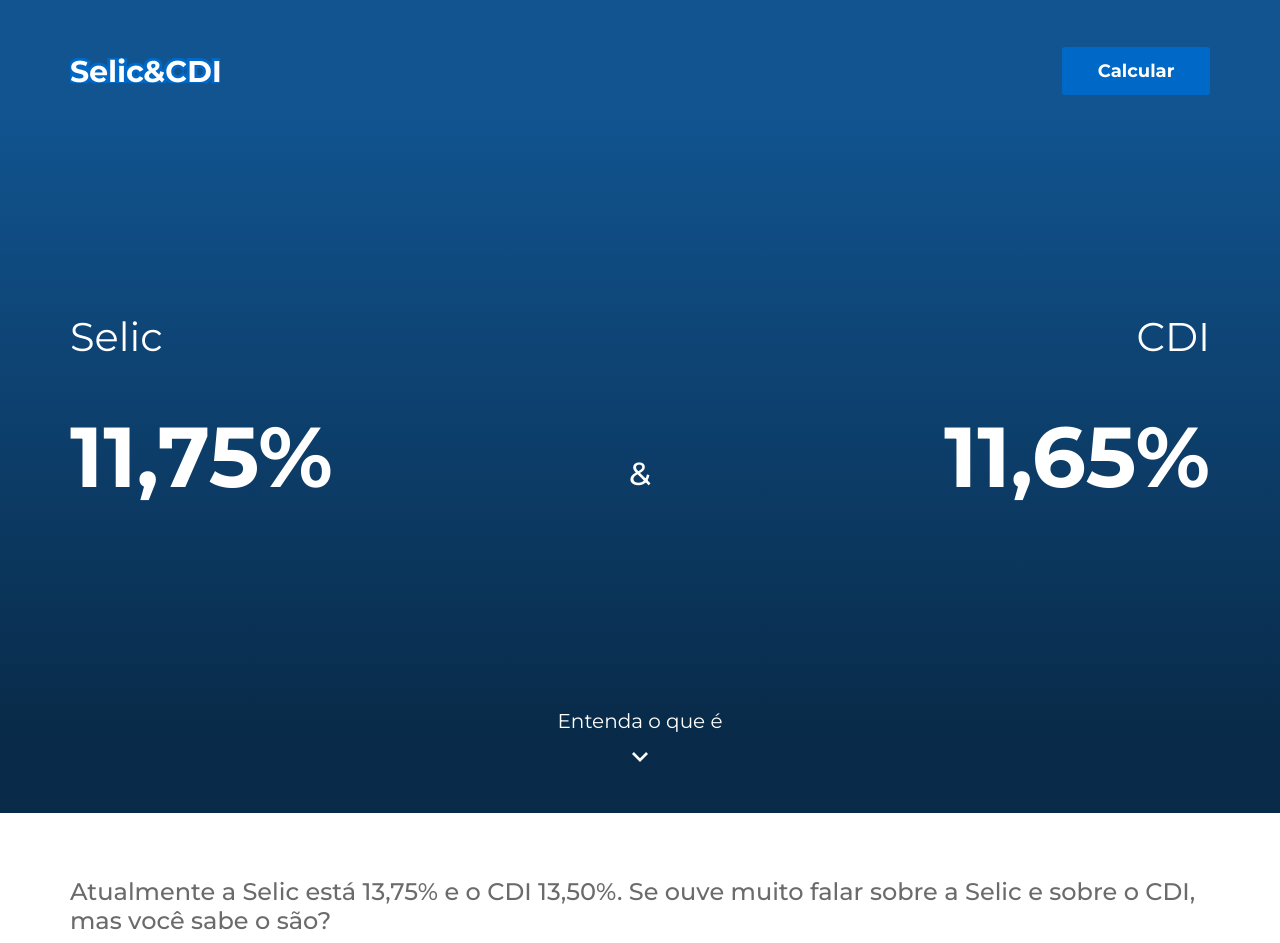
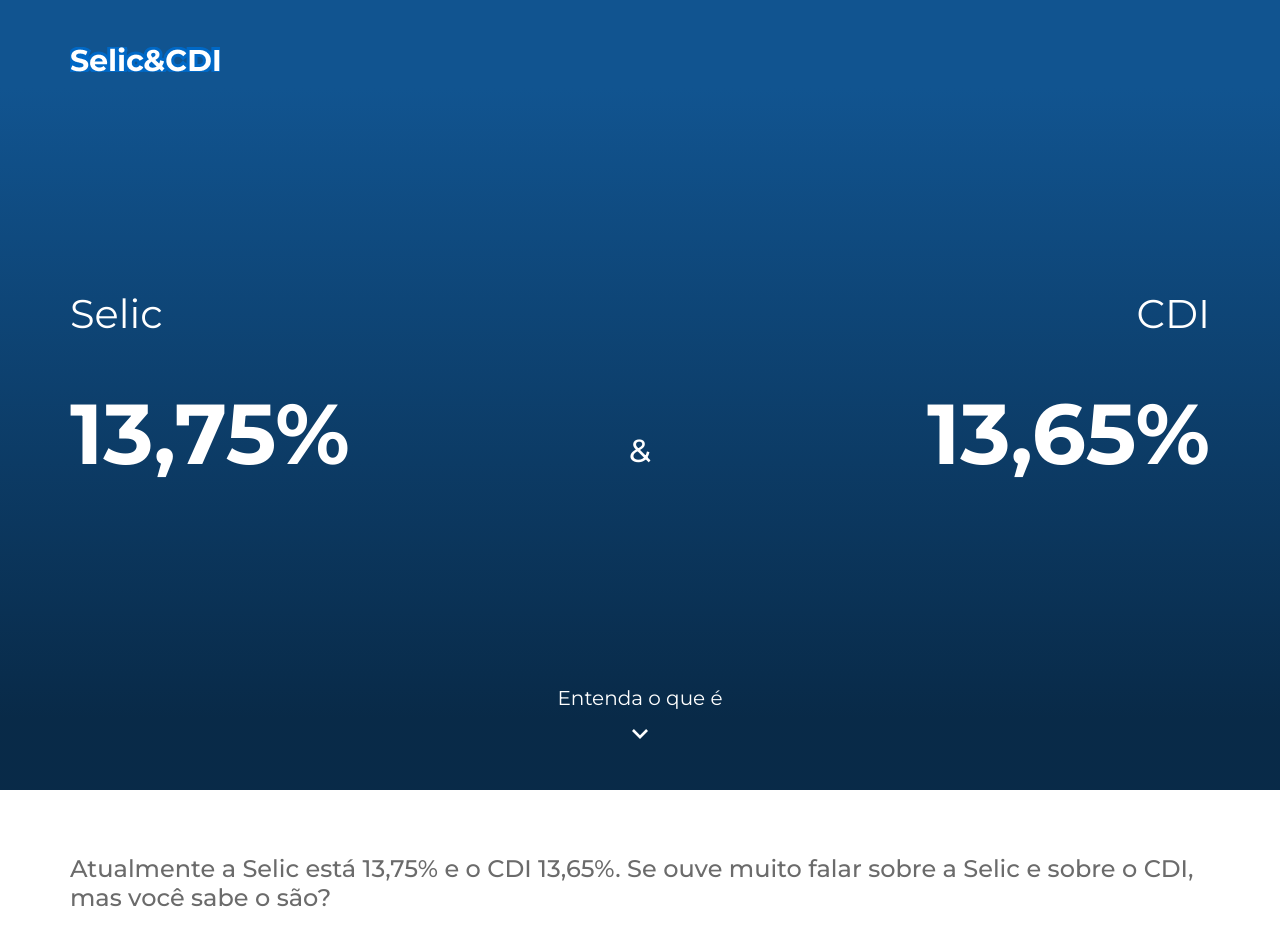
Before and after one commit to HerculesCamara/SelicCDI, a React (Vite) app: page / in a window 1280 px wide. Shown: the top 943 px of the page. Built offline with nearby package versions, Linux system fonts and the light colour scheme.

Commit message:
feat: header update

```diff
--- a/src/components/CalculationModal/styles.ts
+++ b/src/components/CalculationModal/styles.ts
@@ -16,8 +16,13 @@ export const CloseButton = styled.button`
   right: 1.25rem;
 
   background: transparent;
+  border: none;
 
-  border: none;
+  transition: all 0.2s;
+
+  :hover{
+    filter: brightness(0.8);
+  }
 `
 
 export const InputSelectContainer = styled.div`
--- a/src/components/ExplainButton/styles.ts
+++ b/src/components/ExplainButton/styles.ts
@@ -61,5 +61,11 @@ export const TooltipContent = styled.div`
     right: 0;
 
     cursor: pointer;
+
+    transition: all 0.2s;
+
+    :hover {
+      filter: brightness(0.8);
+    }
   }
 `
--- a/src/components/Explanation/index.tsx
+++ b/src/components/Explanation/index.tsx
@@ -5,7 +5,7 @@ export function Explanation() {
     <Container>
       <Content>
         <p>
-          Atualmente a Selic está 13,75% e o CDI 13,50%. Se ouve muito falar
+          Atualmente a Selic está 13,75% e o CDI 13,65%. Se ouve muito falar
           sobre a Selic e sobre o CDI, mas você sabe o são?
         </p>
         <h2>O que é SELIC?</h2>
--- a/src/components/Header/index.tsx
+++ b/src/components/Header/index.tsx
@@ -10,7 +10,7 @@ export function Header({ onOpenNewTransationModal }: ModalProps) {
     <Container>
       <Content>
         <img src={LogoImg} alt="logo SelicCDI. Texto: Selic e Cdi" />
-        <Button onClick={onOpenNewTransationModal}>Calcular</Button>
+        {/* <Button onClick={onOpenNewTransationModal}>Calcular</Button> */}
       </Content>
     </Container>
   )
--- a/src/components/Values/index.tsx
+++ b/src/components/Values/index.tsx
@@ -12,14 +12,14 @@ export function Values() {
       <Content>
         <div>
           <h1>Selic</h1>
-          <h2>11,75%</h2>
+          <h2>13,75%</h2>
         </div>
         <div>
           <p>&amp;</p>
         </div>
         <div>
           <h1>CDI</h1>
-          <h2>11,65%</h2>
+          <h2>13,65%</h2>
         </div>
       </Content>
       <Understand onClick={handleClickButton}>
```
